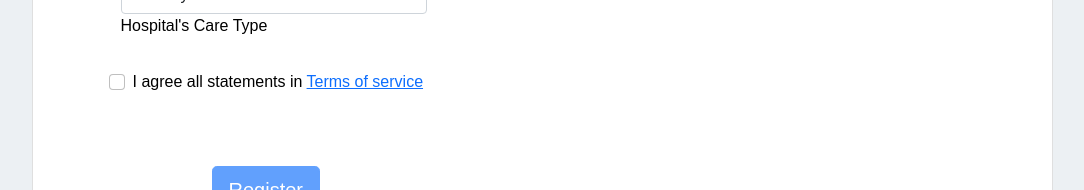
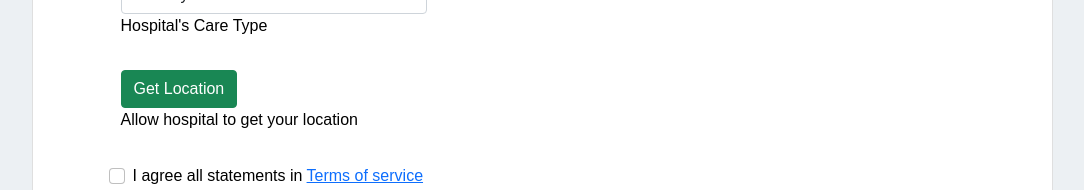
Before and after one commit to MuneebMuhammad/Blood-Management-System, a React (Create React App) app in the folder client/: page /signup in a window 1280 px wide. Shown: the part 1001-1191 px from the top of the page, without its empty margins (98-1182 px from the left). Built offline with nearby package versions, Linux system fonts and the light colour scheme; the HTML template or start-up script is replaced by a standard one.

Commit message:
Location added in signup

```diff
--- /dev/null
+++ b/client/src/components/getLocation.js
@@ -0,0 +1,35 @@
+import React, { Component } from "react";
+
+class GetLocation extends Component {
+
+  constructor(props) {
+    super(props)
+    this.state = {
+      latitude: null,
+      longitude: null,
+    }
+  }
+
+  position = async () => {
+    await navigator.geolocation.getCurrentPosition(
+      position => this.setState({
+        latitude: position.coords.latitude,
+        longitude: position.coords.longitude
+
+      }, ()=>{console.log(this.state.latitude)
+        console.log(this.state.longitude)}),
+      err => console.log(err)
+    );
+
+  }
+
+  render() {
+    return (
+      <div>
+        <button type="button" onClick={this.position} className='Filter'>Filter</button>
+      </div>
+    );
+  }
+}
+
+export default GetLocation
--- a/client/src/components/signup.js
+++ b/client/src/components/signup.js
@@ -3,6 +3,7 @@ import ReactDOM from 'react-dom';
 import { useNavigate } from 'react-router';
 import NavBar from './navbar';
 import Axios from 'axios';
+import GetLocation from './getLocation';
 
 function SignUp() {
   let navigate = useNavigate()
@@ -24,10 +25,15 @@ class SignUpClass extends Component {
         care: "1",
         iso: "",
         address: "",
+        longitude: "",
+        latitude: "",
         emptyErr: false,
         passErr: false,
         isoErr: false,
-        termsToggle: true
+        termsToggle: true,
+        longerr: true,
+        laterr: true,
+        nolocerr: false
      }
 
 
@@ -41,6 +47,9 @@ class SignUpClass extends Component {
         else if (this.state.pass !== this.state.cfmPass){
             this.setState({passErr: true})
         }
+        else if (this.state.laterr || this.state.longerr){
+            this.setState({nolocerr:true})
+        }
         else{
             Axios.get('http://localhost:3001/hospitalIso').then((response)=>{
             for (let i =0; i< (response.data).length; i++){
@@ -52,7 +61,7 @@ class SignUpClass extends Component {
             }
                 if (!isoe){
                     Axios.post('http://localhost:3001/registerHospital', {name: this.state.name, userName: this.state.userName, pass: this.state.pass,
-                    cfmPass: this.state.pass, phn: this.state.phn, city: this.state.city, care: this.state.care, iso: this.state.iso, address: this.state.address}).then(()=>{
+                    cfmPass: this.state.pass, phn: this.state.phn, city: this.state.city, care: this.state.care, iso: this.state.iso, address: this.state.address, latitude: this.state.latitude, longitude: this.state.longitude}).then(()=>{
                     });
                     console.log("Hospital Regestered")
                     this.setState({isoErr: false, emptyErr: false, passErr: false})
@@ -65,6 +74,8 @@ class SignUpClass extends Component {
 
         }
     }
+
+
 
     handleToggle = ()=>{
         let newToggle = this.state.termsToggle === true? false : true;
@@ -114,6 +125,30 @@ class SignUpClass extends Component {
     handleAddr = (event)=>{
         this.setState({address: event.target.value})
         this.setState({passErr: false, emptyErr: false, isoErr: false})
+    }
+
+    position = async () => {
+      await navigator.geolocation.getCurrentPosition(
+        position => this.setState({
+          latitude: position.coords.latitude,
+          longitude: position.coords.longitude,
+          longerr: false,
+          laterr: false,
+          nolocerr: false
+        }),
+        err => console.log(err)
+      );
+
+        if(this.state.latitude === "" && this.state.longitude === ""){
+          this.setState({
+            longerr: true,
+            laterr: true
+          })
+        }
+        else{
+
+        }
+
     }
 
     render() {
@@ -212,6 +247,14 @@ class SignUpClass extends Component {
                     </div>
                   </div>
 
+                  <div className="d-flex flex-row align-items-center mb-4">
+                    <i className="fas fa-envelope fa-lg me-3 fa-fw"></i>
+                    <div className="form-outline flex-fill mb-0">
+                      <button id='locBtn' type="button" className = "btn btn-success" onClick={this.position}>Get Location</button>
+                      <label className="form-label" htmlFor="form3Example3c">Allow hospital to get your location</label>
+                    </div>
+                  </div>
+
                   <div className="form-check d-flex justify-content-center mb-5">
                     <input onChange={this.handleToggle} className="form-check-input me-2" type="checkbox" value="" id="form2Example3c" />
                     <label className="form-check-label" htmlFor="form2Example3">
@@ -223,12 +266,14 @@ class SignUpClass extends Component {
                   {this.state.emptyErr && <h6 style={{textDecorationLine: 'underline'}}> Kindly fill all the fields</h6>}
                   {this.state.passErr && <h6 style={{textDecorationLine: 'underline'}}> Passwords do not match</h6>}
                   {this.state.isoErr && <h6 style={{textDecorationLine: 'underline'}}> Iso or username already exists</h6>}
-
+                  {this.state.nolocerr && <h6 style={{textDecorationLine: 'underline'}}> You need to allow access to your location</h6>}
                   </div>
 
                   <div className="d-flex justify-content-center mx-4 mb-3 mb-lg-4" >
                     <button onClick={(e) => this.handleRegister(e)} disabled={this.state.termsToggle} type="button" className="btn btn-primary btn-lg">Register</button>
                   </div>
+
+
 
                 </form>
 
@@ -247,7 +292,7 @@ class SignUpClass extends Component {
   </div>
 </section>
 
-            </React.Fragment>
+            </React.Fragment >
         );
     }
 }
```
Also changed, not shown: 1 other file (tests, documents, lock files or other folders).
